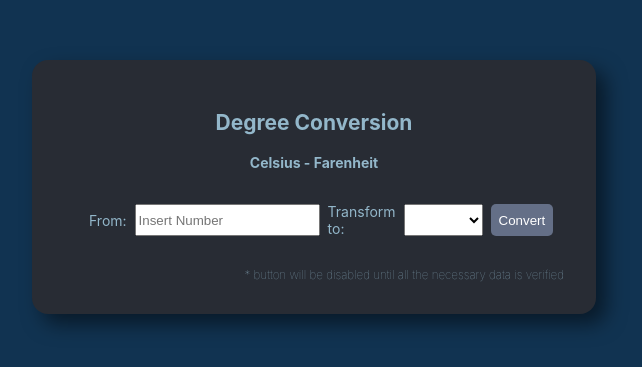
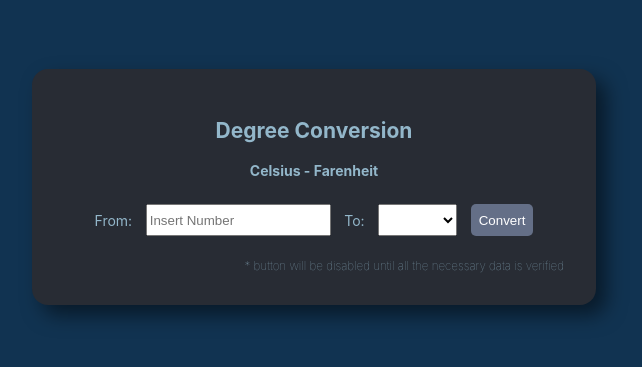
Before and after one commit to RandomBlueGuy/React3, a React (Create React App) app: page / in a window 1280 px wide. Shown: the part 213-580 px from the top of the page, without its empty margins (326-968 px from the left). Built offline with nearby package versions, Linux system fonts and the light colour scheme.

Commit message:
Reduce scope -No Kelvin transformation

```diff
--- a/src/Components/Card.jsx
+++ b/src/Components/Card.jsx
@@ -33,7 +33,7 @@ export default function Card() {
                         <input type="text" className="Ndegree" id = "Ndegree" defaultValue="Insert Number"  value = {Ndegree} onChange = {addNumber} placeholder='Insert Number'/>
                     </label>
 
-                    <p>Transform to:</p>
+                    <p>To:</p>
                     <label>
                         <select id = "sFrom" onChange = {selectDegreeTypeFrom}>
                             <option selected disabled></option>
```
